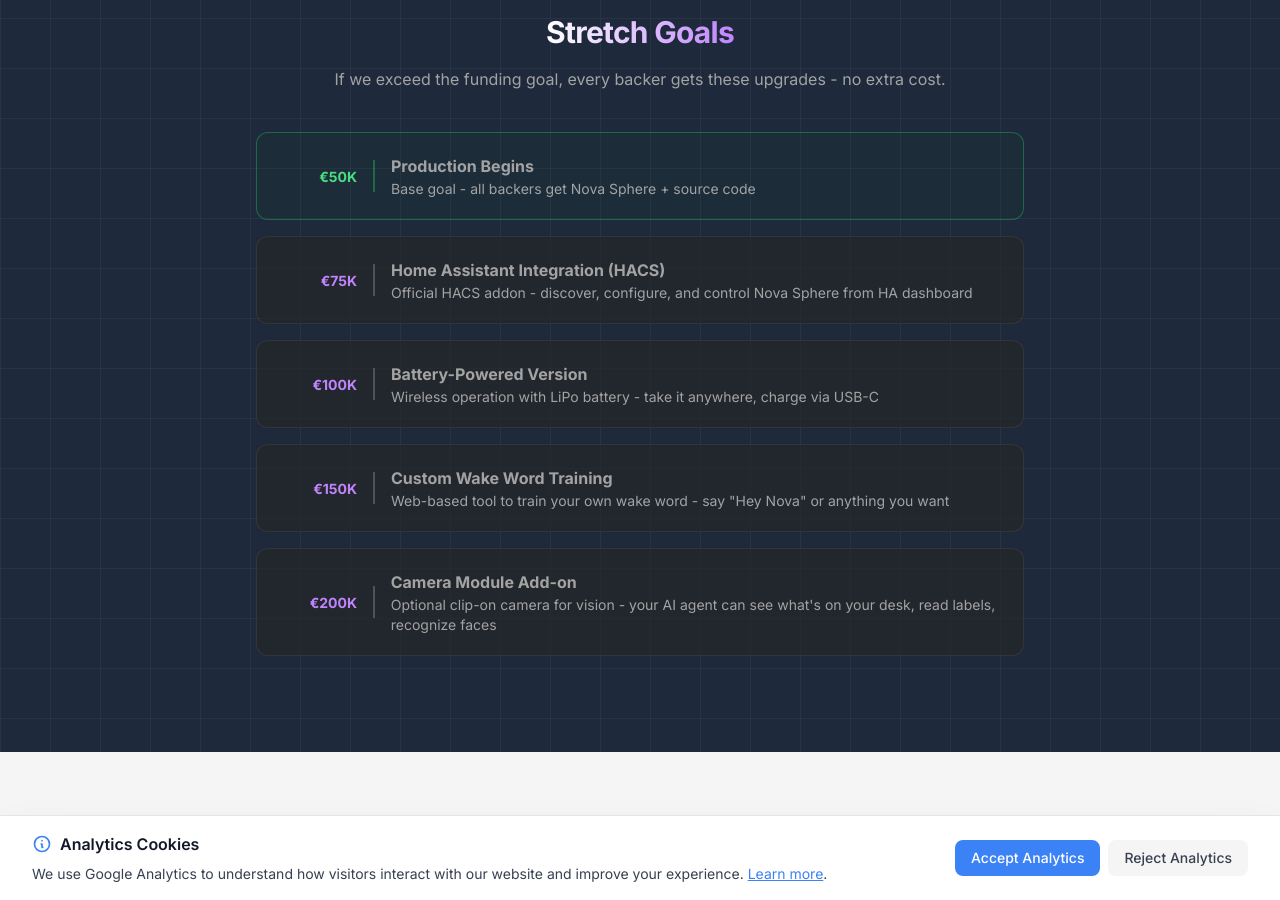
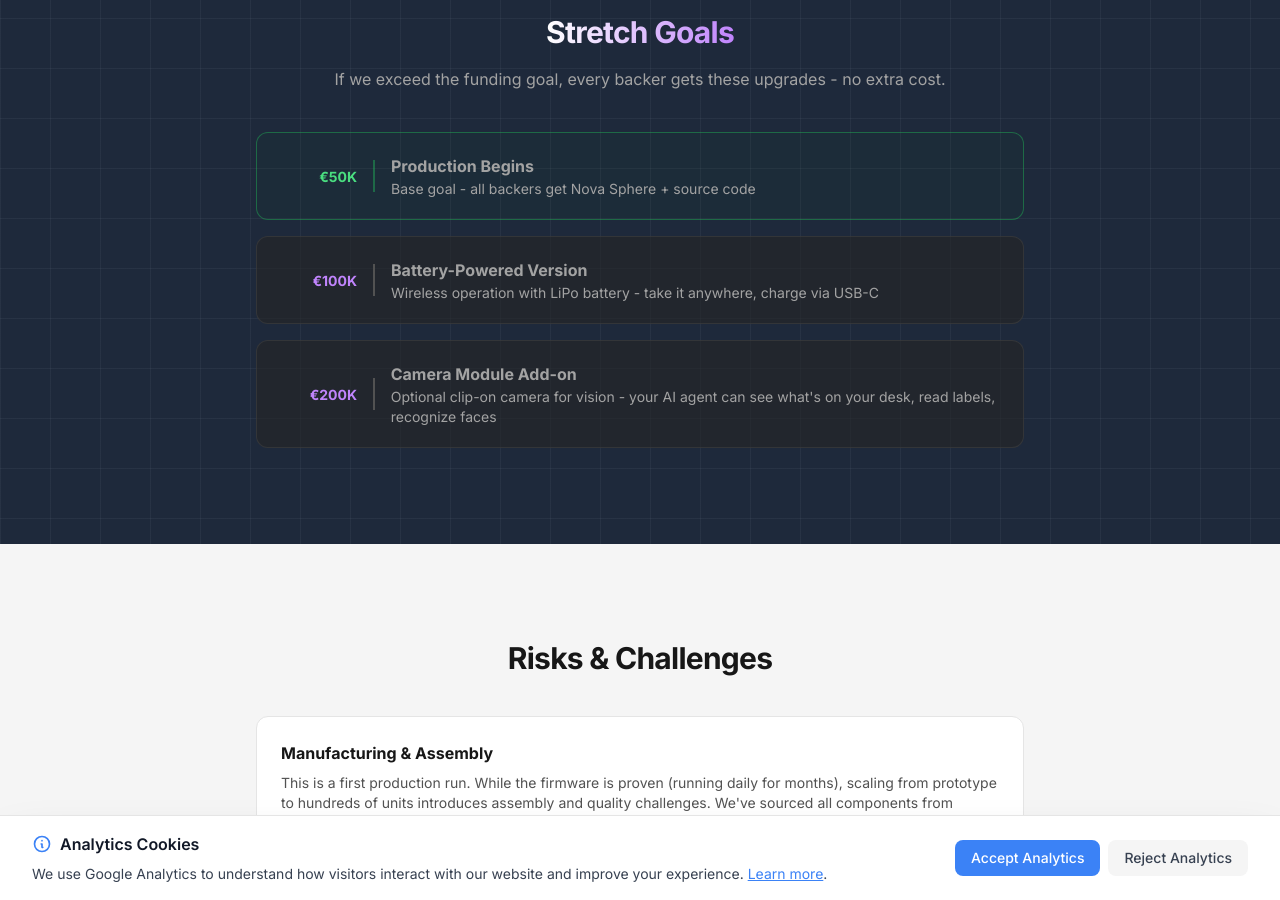
Before and after one commit to angeldimitrov/angeldimitrov.github.io, a Jekyll site: the page built from nova-sphere.html, in a window 1280 px wide and 900 px high, scrolled down 12757 px. Built offline with Jekyll 4.4.1, drawn with Linux system fonts in a browser that asks for light colours; some of the changed text lies outside the part shown.

Commit message:
Update hero mobile layout, pricing, stretch goals, and remove emojis
- Mobile hero: show text first, image below (text + CTAs above the fold)
- Tighter mobile spacing (smaller gaps, margins, font sizes)
- Remove emoji icons from skills section (replaced with text labels)
- Update pricing: Early Bird €109, Standard €149, add Digital tier €39
- Digital tier includes firmware source, 3D STL files, BOM + assembly guide
- Remove HACS and Custom Wake Word stretch goals
- Renumber stretch goals: €50K, €100K (battery), €200K (camera)
- Remove Waveshare brand name from text
- Remove retail price line from reward tiers

Co-Authored-By: Claude Opus 4.6 <noreply@anthropic.com>

```diff
--- a/nova-sphere.html
+++ b/nova-sphere.html
@@ -7,19 +7,19 @@ image: /assets/images/nova-sphere/hero-happy.jpg
 ---
 
 <!-- Hero -->
-<section id="hero" class="hero min-h-[calc(100vh-4rem)] flex items-center">
+<section id="hero" class="hero md:min-h-[calc(100vh-4rem)] flex items-center py-12 md:py-0">
   <div class="container relative" style="z-index: 2;">
-    <div class="grid grid-cols-1 md:grid-cols-2 gap-8 md:gap-x-12 items-center">
-      <div class="hero-content text-white order-2 md:order-1">
-        <p class="text-sm font-semibold tracking-wider uppercase mb-6 text-purple-400">Coming May 2026 to Kickstarter</p>
-        <h1 class="text-5xl md:text-6xl lg:text-7xl font-bold mb-8 leading-tight">
+    <div class="grid grid-cols-1 md:grid-cols-2 gap-6 md:gap-x-12 items-center">
+      <div class="hero-content text-white order-1 md:order-1">
+        <p class="text-sm font-semibold tracking-wider uppercase mb-4 md:mb-6 text-purple-400">Coming May 2026 to Kickstarter</p>
+        <h1 class="text-4xl md:text-6xl lg:text-7xl font-bold mb-4 md:mb-8 leading-tight">
           <span class="bg-gradient-to-r from-white to-purple-400 bg-clip-text text-transparent">Give Your AI Agent a Face.</span>
         </h1>
-        <p class="text-xl md:text-2xl mb-8 text-gray-300 font-light leading-relaxed">
+        <p class="text-lg md:text-2xl mb-6 md:mb-8 text-gray-300 font-light leading-relaxed">
           The open hardware interface for OpenClaw, Claude Code, and any AI agent.
           Round AMOLED display, mic, speaker, MCP server with 20+ tools, and a full REST API - in a ~60mm sphere.
         </p>
-        <div class="space-y-3 mb-10 text-sm md:text-base">
+        <div class="space-y-2 md:space-y-3 mb-6 md:mb-10 text-sm md:text-base">
           <div class="flex gap-3 items-center text-neutral-300">
             <span class="text-green-400">✓</span> <span>OpenClaw skill + Claude Code skill - plug-and-play integration</span>
           </div>
@@ -35,7 +35,7 @@ image: /assets/images/nova-sphere/hero-happy.jpg
           <a href="#demo" class="btn btn-secondary-dark">Watch the Demo ↓</a>
         </div>
       </div>
-      <div class="order-1 md:order-2 flex justify-center">
+      <div class="order-2 md:order-2 flex justify-center">
         <picture>
           <source srcset="/assets/images/nova-sphere/hero-happy.webp" type="image/webp">
           <img src="/assets/images/nova-sphere/hero-happy.jpg" alt="Nova Sphere with animated AI face on round AMOLED display" class="rounded-2xl shadow-2xl max-w-sm w-full" loading="eager">
@@ -419,7 +419,7 @@ image: /assets/images/nova-sphere/hero-happy.jpg
       <!-- OpenClaw Skill -->
       <div class="rounded-xl border border-neutral-700/60 bg-neutral-800/60 p-6">
         <div class="flex items-center gap-3 mb-4">
-          <span class="text-2xl">🦞</span>
+          <span class="text-2xl font-bold text-emerald-400">OC</span>
           <h3 class="text-xl font-bold text-white">OpenClaw Skill</h3>
           <span class="text-xs bg-emerald-500/20 text-emerald-400 px-2 py-0.5 rounded-full">Native</span>
         </div>
@@ -436,7 +436,7 @@ image: /assets/images/nova-sphere/hero-happy.jpg
       <!-- Claude Code Skill -->
       <div class="rounded-xl border border-neutral-700/60 bg-neutral-800/60 p-6">
         <div class="flex items-center gap-3 mb-4">
-          <span class="text-2xl">⚡</span>
+          <span class="text-2xl font-bold text-purple-400">CC</span>
           <h3 class="text-xl font-bold text-white">Claude Code Skill</h3>
           <span class="text-xs bg-purple-500/20 text-purple-400 px-2 py-0.5 rounded-full">MCP</span>
         </div>
@@ -711,7 +711,7 @@ image: /assets/images/nova-sphere/hero-happy.jpg
           <thead>
             <tr class="border-b-2 border-neutral-200">
               <th class="text-left py-3 px-4 text-neutral-500 font-medium"></th>
-              <th class="py-3 px-4 text-neutral-900 font-bold bg-purple-50 rounded-t-lg">Nova Sphere<br><span class="text-purple-600 font-normal">€89</span></th>
+              <th class="py-3 px-4 text-neutral-900 font-bold bg-purple-50 rounded-t-lg">Nova Sphere<br><span class="text-purple-600 font-normal">€109</span></th>
               <th class="py-3 px-4 text-neutral-500 font-medium">Dipal D1<br><span class="font-normal">$379</span></th>
               <th class="py-3 px-4 text-neutral-500 font-medium">Tidbyt<br><span class="font-normal">$199</span></th>
               <th class="py-3 px-4 text-neutral-500 font-medium">Echo Show 5<br><span class="font-normal">$90</span></th>
@@ -895,34 +895,12 @@ image: /assets/images/nova-sphere/hero-happy.jpg
 
         <div class="rounded-xl border border-neutral-700/60 bg-neutral-800/60 p-5 flex items-center gap-4">
           <div class="flex-shrink-0 w-20 text-right">
-            <span class="text-purple-400 font-bold text-sm">€75K</span>
-          </div>
-          <div class="w-0.5 h-8 bg-neutral-600"></div>
-          <div>
-            <p class="text-white font-bold">Home Assistant Integration (HACS)</p>
-            <p class="text-neutral-400 text-sm">Official HACS addon - discover, configure, and control Nova Sphere from HA dashboard</p>
-          </div>
-        </div>
-
-        <div class="rounded-xl border border-neutral-700/60 bg-neutral-800/60 p-5 flex items-center gap-4">
-          <div class="flex-shrink-0 w-20 text-right">
             <span class="text-purple-400 font-bold text-sm">€100K</span>
           </div>
           <div class="w-0.5 h-8 bg-neutral-600"></div>
           <div>
             <p class="text-white font-bold">Battery-Powered Version</p>
             <p class="text-neutral-400 text-sm">Wireless operation with LiPo battery - take it anywhere, charge via USB-C</p>
-          </div>
-        </div>
-
-        <div class="rounded-xl border border-neutral-700/60 bg-neutral-800/60 p-5 flex items-center gap-4">
-          <div class="flex-shrink-0 w-20 text-right">
-            <span class="text-purple-400 font-bold text-sm">€150K</span>
-          </div>
-          <div class="w-0.5 h-8 bg-neutral-600"></div>
-          <div>
-            <p class="text-white font-bold">Custom Wake Word Training</p>
-            <p class="text-neutral-400 text-sm">Web-based tool to train your own wake word - say "Hey Nova" or anything you want</p>
           </div>
         </div>
 
@@ -955,7 +933,7 @@ image: /assets/images/nova-sphere/hero-happy.jpg
         </div>
         <div class="rounded-xl border border-neutral-200 bg-white p-6">
           <h3 class="font-bold text-neutral-900 mb-2">Component Supply Chain</h3>
-          <p class="text-neutral-600 text-sm">The ESP32-S3 and Waveshare AMOLED module are widely available. However, global supply chain disruptions can affect lead times. We've identified backup suppliers and will order components immediately after funding to lock in availability.</p>
+          <p class="text-neutral-600 text-sm">The ESP32-S3 and AMOLED module are widely available. However, global supply chain disruptions can affect lead times. We've identified backup suppliers and will order components immediately after funding to lock in availability.</p>
         </div>
         <div class="rounded-xl border border-neutral-200 bg-white p-6">
           <h3 class="font-bold text-neutral-900 mb-2">Shipping & Logistics</h3>
@@ -1055,16 +1033,28 @@ image: /assets/images/nova-sphere/hero-happy.jpg
       <h2 class="text-3xl font-bold text-white mb-4">
         <span class="bg-gradient-to-r from-white to-purple-400 bg-clip-text text-transparent">Reward Tiers</span>
       </h2>
-      <p class="text-neutral-400">Retail price after campaign: <span class="line-through">€149</span></p>
     </div>
 
-    <div class="grid grid-cols-1 md:grid-cols-2 gap-6 max-w-3xl mx-auto">
+    <div class="grid grid-cols-1 md:grid-cols-3 gap-6 max-w-4xl mx-auto">
+      <div class="rounded-xl border border-neutral-700/60 bg-neutral-800/60 p-6">
+        <p class="text-blue-400 text-sm font-semibold mb-2">DIGITAL</p>
+        <p class="text-3xl font-bold text-white mb-1">€39</p>
+        <p class="text-neutral-500 text-xs mb-4">Build your own</p>
+        <ul class="space-y-2 text-neutral-300 text-sm">
+          <li>✓ Full firmware source code</li>
+          <li>✓ 3D printable STL files</li>
+          <li>✓ MCP server + voice server</li>
+          <li>✓ OpenClaw + Claude Code skills</li>
+          <li>✓ BOM list + assembly guide</li>
+        </ul>
+        <p class="text-neutral-500 text-xs mt-4">No hardware included</p>
+      </div>
       <div class="rounded-xl border border-neutral-700/60 bg-neutral-800/60 p-6">
         <p class="text-purple-400 text-sm font-semibold mb-2">EARLY BIRD</p>
-        <p class="text-3xl font-bold text-white mb-1">€89</p>
-        <p class="text-neutral-500 text-xs mb-4">Save €60 vs. retail</p>
+        <p class="text-3xl font-bold text-white mb-1">€109</p>
+        <p class="text-neutral-500 text-xs mb-4">Save €90 vs. retail</p>
         <ul class="space-y-2 text-neutral-300 text-sm">
-          <li>✓ Nova Sphere</li>
+          <li>✓ Nova Sphere (assembled)</li>
           <li>✓ Full source code</li>
           <li>✓ MCP server + voice server</li>
           <li>✓ OpenClaw + Claude Code skills</li>
@@ -1075,10 +1065,10 @@ image: /assets/images/nova-sphere/hero-happy.jpg
       <div class="rounded-xl border-2 border-purple-500 bg-neutral-800/60 p-6 relative">
         <div class="absolute -top-3 left-1/2 -translate-x-1/2 bg-purple-500 text-white text-xs font-bold px-3 py-1 rounded-full">REGULAR PRICE</div>
         <p class="text-purple-400 text-sm font-semibold mb-2">STANDARD</p>
-        <p class="text-3xl font-bold text-white mb-1">€109</p>
-        <p class="text-neutral-500 text-xs mb-4">Save €40 vs. retail</p>
+        <p class="text-3xl font-bold text-white mb-1">€149</p>
+        <p class="text-neutral-500 text-xs mb-4">Save €50 vs. retail</p>
         <ul class="space-y-2 text-neutral-300 text-sm">
-          <li>✓ Nova Sphere</li>
+          <li>✓ Nova Sphere (assembled)</li>
           <li>✓ Full source code</li>
           <li>✓ MCP server + voice server</li>
           <li>✓ OpenClaw + Claude Code skills</li>
@@ -1121,7 +1111,7 @@ image: /assets/images/nova-sphere/hero-happy.jpg
 <div id="sticky-cta" class="fixed bottom-0 left-0 right-0 z-50 bg-neutral-900/95 backdrop-blur-sm border-t border-neutral-700/60 py-3 px-4 md:hidden translate-y-full transition-transform duration-300">
   <div class="flex items-center justify-between gap-3">
     <div class="text-white text-sm">
-      <span class="font-bold">Nova Sphere</span> <span class="text-neutral-400">from €89</span>
+      <span class="font-bold">Nova Sphere</span> <span class="text-neutral-400">from €39</span>
     </div>
     <a href="#notify" class="btn btn-primary text-sm py-2 px-4 whitespace-nowrap">Get Notified →</a>
   </div>
```
Also changed, not shown: other parts of nova-sphere.html (+2 -2 lines), dist/styles.css.
